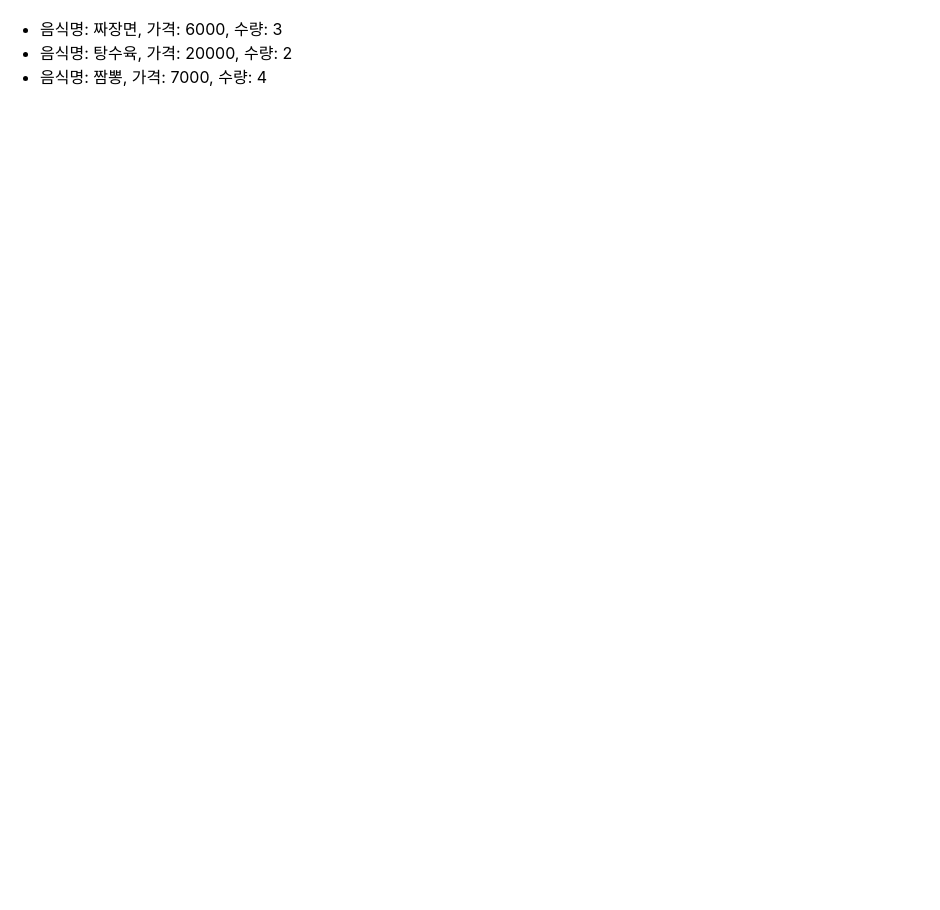
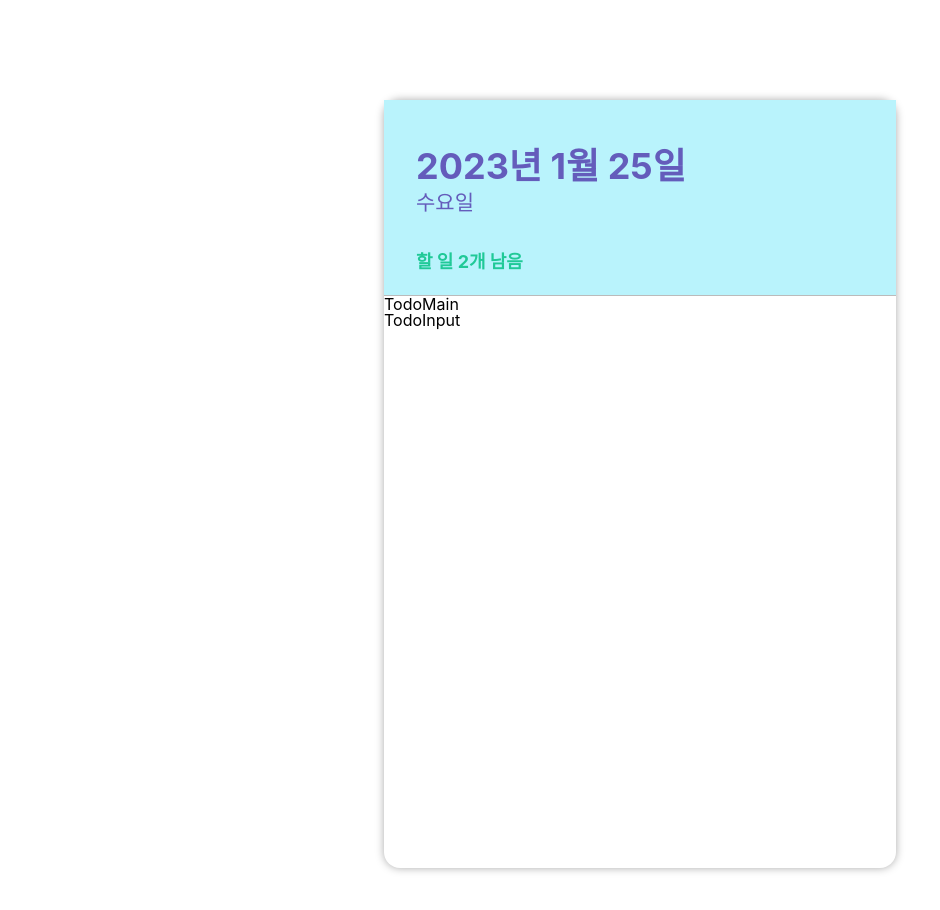
Before and after one commit to hyeokinen/Todo-app-react, a React (Create React App) app: page / in a window 1280 px wide. Shown: the top 910 px of the page, without its empty margins (0-940 px from the left). Before the commit the page ends 800 px from the top, so only its background shows below. Built offline with nearby package versions, Linux system fonts and the light colour scheme.

Commit message:
# Todo-template

```diff
--- a/public/index.html
+++ b/public/index.html
@@ -25,6 +25,10 @@
       Learn how to configure a non-root public URL by running `npm run build`.
     -->
     <title>김건혁 앱</title>
+
+    <!-- reset.css -->
+    <link rel="stylesheet" href="https://cdn.jsdelivr.net/npm/reset-css@5.0.1/reset.min.css">
+
   </head>
   <body>
     <noscript>You need to enable JavaScript to run this app.</noscript>
--- a/src/App.js
+++ b/src/App.js
@@ -1,11 +1,12 @@
 
 import ItemMain from './components/item/ItemMain';
+import TodoTemplate from './components/todo/TodoTemplate';
 
 
 function App() {
   return (
     <>
-      <ItemMain />
+      <TodoTemplate />
     </>
   );
 }
--- /dev/null
+++ b/src/components/todo/TodoHeader.js
@@ -0,0 +1,14 @@
+import React from 'react';
+import './css/TodoHeader.css';
+
+const TodoHeader = () => {
+  return (
+    <header>
+        <h1>2023년 1월 25일</h1>
+        <h2 className='day'>수요일</h2>
+        <div className='tasks-left'>할 일 2개 남음</div>
+    </header>
+  );
+};
+
+export default TodoHeader
--- /dev/null
+++ b/src/components/todo/TodoInput.js
@@ -0,0 +1,9 @@
+import React from 'react'
+
+const TodoInput = () => {
+  return (
+    <div>TodoInput</div>
+  )
+}
+
+export default TodoInput
--- /dev/null
+++ b/src/components/todo/TodoMain.js
@@ -0,0 +1,9 @@
+import React from 'react'
+
+const TodoMain = () => {
+  return (
+    <div>TodoMain</div>
+  )
+}
+
+export default TodoMain
--- /dev/null
+++ b/src/components/todo/TodoTemplate.js
@@ -0,0 +1,19 @@
+import React from 'react'
+
+// css 로딩
+import './css/TodoTemplate.css';
+import TodoHeader from './TodoHeader';
+import TodoInput from './TodoInput';
+import TodoMain from './TodoMain';
+
+const TodoTemplate = () => {
+  return (
+    <div className="todo-template">
+        <TodoHeader />
+        <TodoMain />
+        <TodoInput />
+    </div>
+  )
+}
+
+export default TodoTemplate
--- /dev/null
+++ b/src/components/todo/css/TodoHeader.css
@@ -0,0 +1,24 @@
+
+header {
+    background: #B9F3FC;
+    border-bottom: 1px solid #bbb;
+    padding: 48px 32px 24px 32px;
+}
+header h1{
+    font-size: 36px;
+    font-weight: bold;
+    color: #645CBB;
+
+}
+header .day {
+    font-size: 21px;
+    color: #645CBB;
+    margin-top: 8px;
+    margin-bottom: 40px;
+}
+header .tasks-left {
+    font-size: 18px;
+    font-weight: bold;
+    color: #20c997;
+
+}
--- /dev/null
+++ b/src/components/todo/css/TodoTemplate.css
@@ -0,0 +1,13 @@
+.todo-template {
+    width: 512px;
+    height: 768px;
+    /* border: 1px solid #000; */
+    border-radius: 16px;
+
+    /* 음영처리 */
+    /*   x축, y축, 블러크기, 색상 */
+    box-shadow: 0 0 8px #aaa;
+
+    /* 박스 x축 중앙 정렬 : 마진 좌우값을 auto로 설정 */
+    margin: 100px auto;
+}
```
